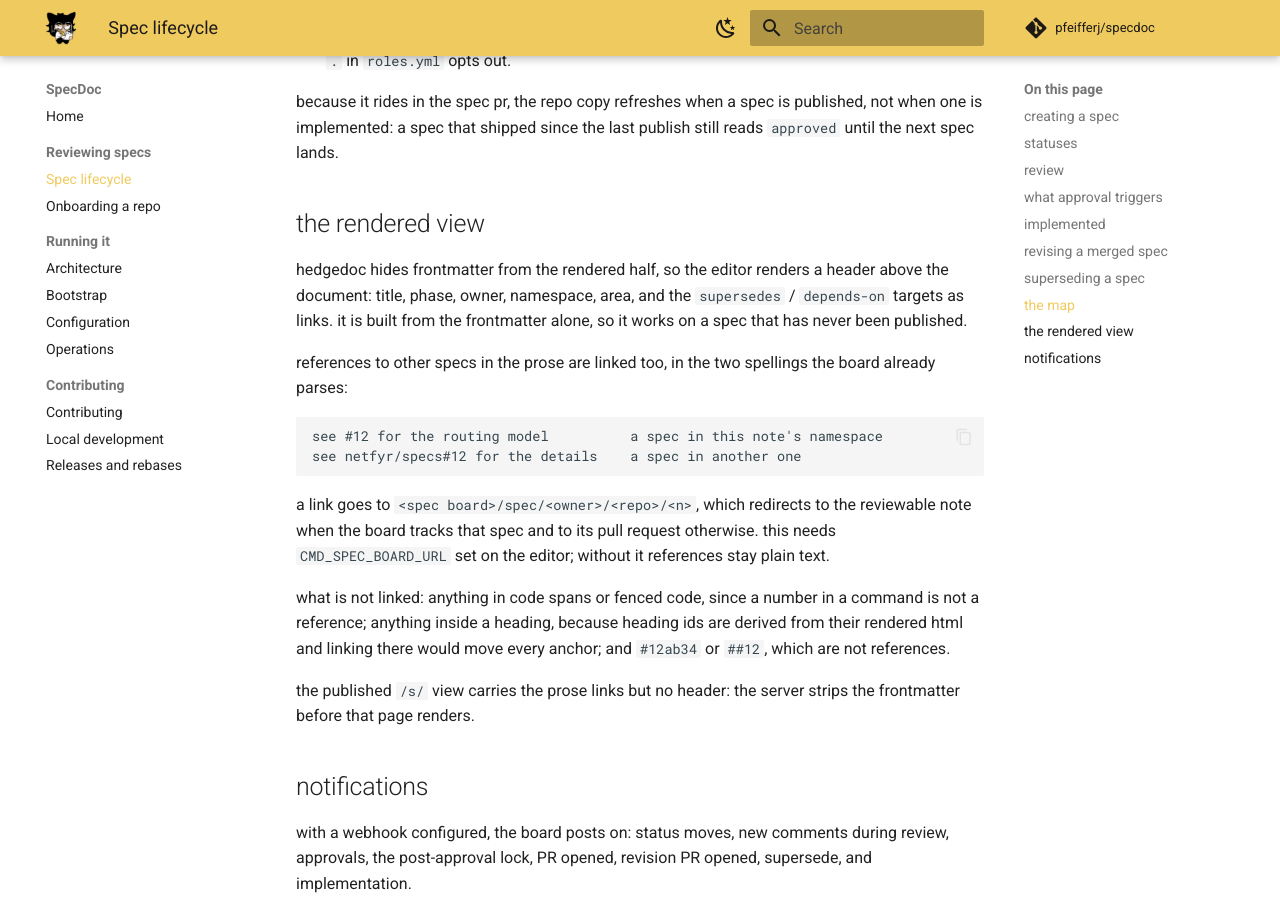
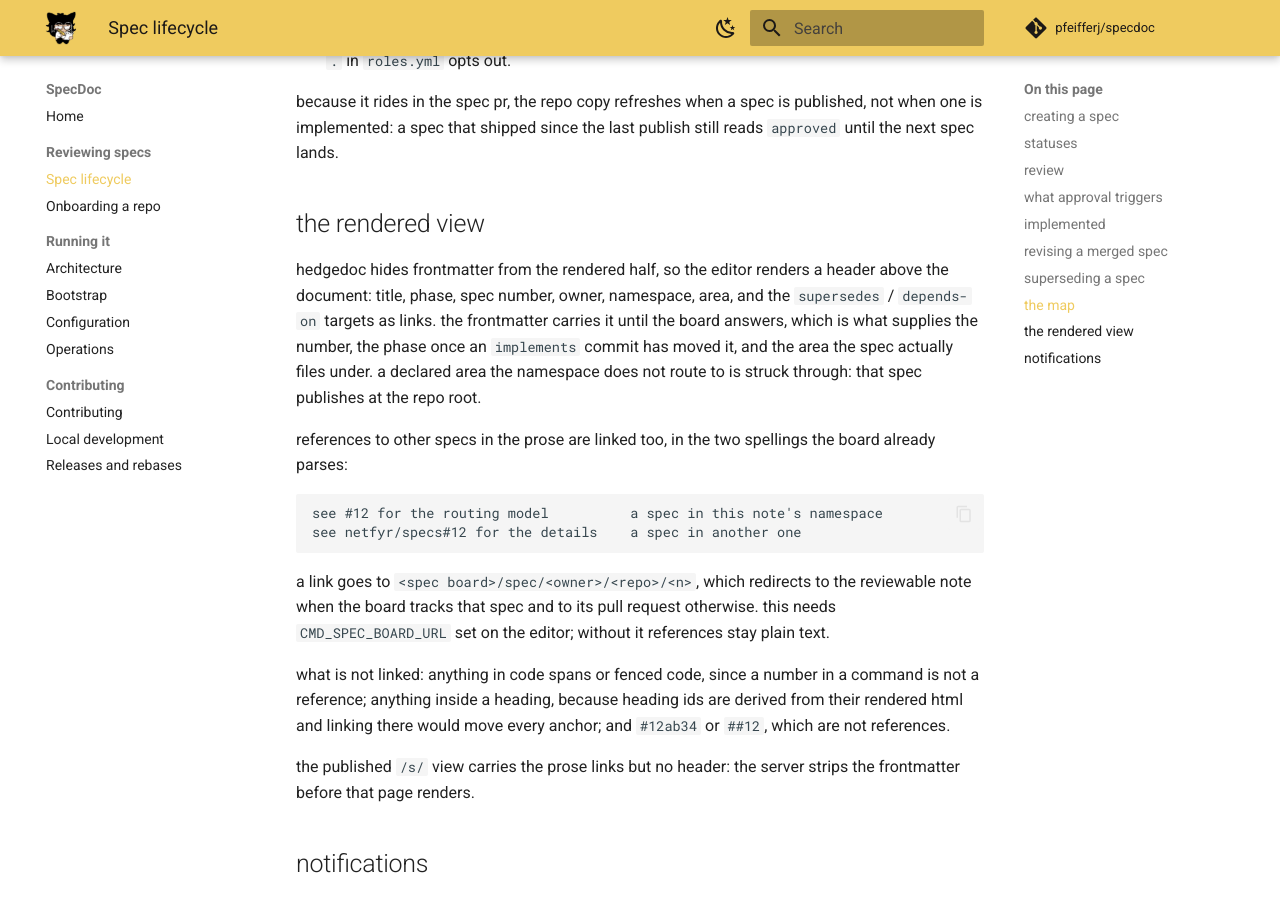
Before and after one commit to pfeifferj/specdoc, an MkDocs documentation site: the page built from docs/spec-lifecycle.md, in a window 1280 px wide and 900 px high, scrolled down 5446 px. Built offline with MkDocs 1.6.1 and Material for MkDocs 9.7.7, drawn with Linux system fonts in a browser that asks for light colours; comment, search, counter and statistics services are not loaded.

Commit message:
feat(editor): read the board for the spec header's facts
Bundle pickup of critic 7bcc1a04e. The header showed raw frontmatter for area
and phase, so it disagreed with the board on a live spec: it said the declared
area rather than the one roles.yml routes to, and said approved on a spec an
implements-commit had already landed.

Signed-off-by: Josephine Pfeiffer <hi@josie.lol>

```diff
--- a/docs/spec-lifecycle.md
+++ b/docs/spec-lifecycle.md
@@ -216,9 +216,12 @@ publish still reads `approved` until the next spec lands.
 ## the rendered view
 
 hedgedoc hides frontmatter from the rendered half, so the editor renders a
-header above the document: title, phase, owner, namespace, area, and the
-`supersedes` / `depends-on` targets as links. it is built from the frontmatter
-alone, so it works on a spec that has never been published.
+header above the document: title, phase, spec number, owner, namespace, area,
+and the `supersedes` / `depends-on` targets as links. the frontmatter carries it
+until the board answers, which is what supplies the number, the phase once an
+`implements` commit has moved it, and the area the spec actually files under. a
+declared area the namespace does not route to is struck through: that spec
+publishes at the repo root.
 
 references to other specs in the prose are linked too, in the two spellings the
 board already parses:
```
Also changed, not shown: 1 other file.
